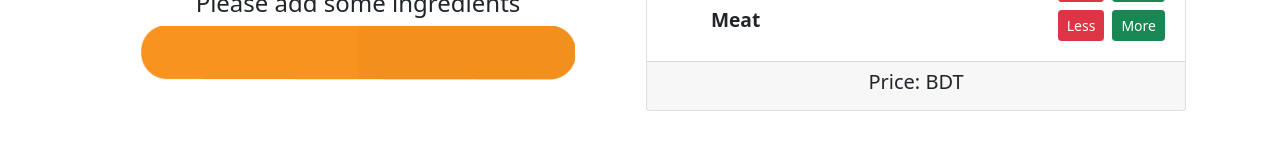
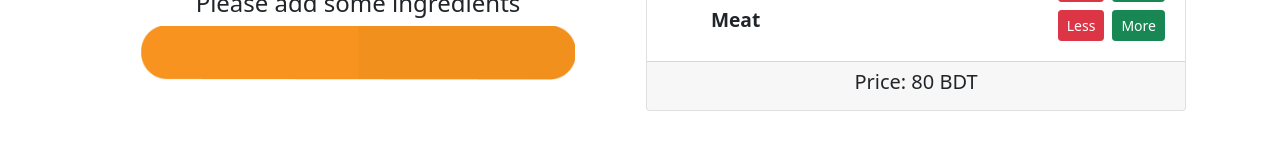
Before and after one commit to mitul88/react-burger-builder, a React (Create React App) app: page / in a window 1280 px wide. Shown: the part 263-412 px from the top of the page. Built offline with nearby package versions, Linux system fonts and the light colour scheme.

Commit message:
total price show

```diff
--- a/src/Components/BurgerBuilder/BurgerBuilder.js
+++ b/src/Components/BurgerBuilder/BurgerBuilder.js
@@ -49,6 +49,7 @@ export default class BurgerBuilder extends Component {
                 <Controls
                     ingredientAdded = {this.addIngredientHandle}
                     ingredientRemoved = {this.removeIngredientHandle}
+                    price={this.state.totalPrice}
                 />
             </div>
         )
--- a/src/Components/BurgerBuilder/Controls/Controls.js
+++ b/src/Components/BurgerBuilder/Controls/Controls.js
@@ -46,7 +46,7 @@ const Controls = props => {
                 </CardBody>
                 <CardFooter>
                     <h5>
-                        Price: BDT
+                        Price: {props.price} BDT
                     </h5>
                 </CardFooter>
             </Card>
```
